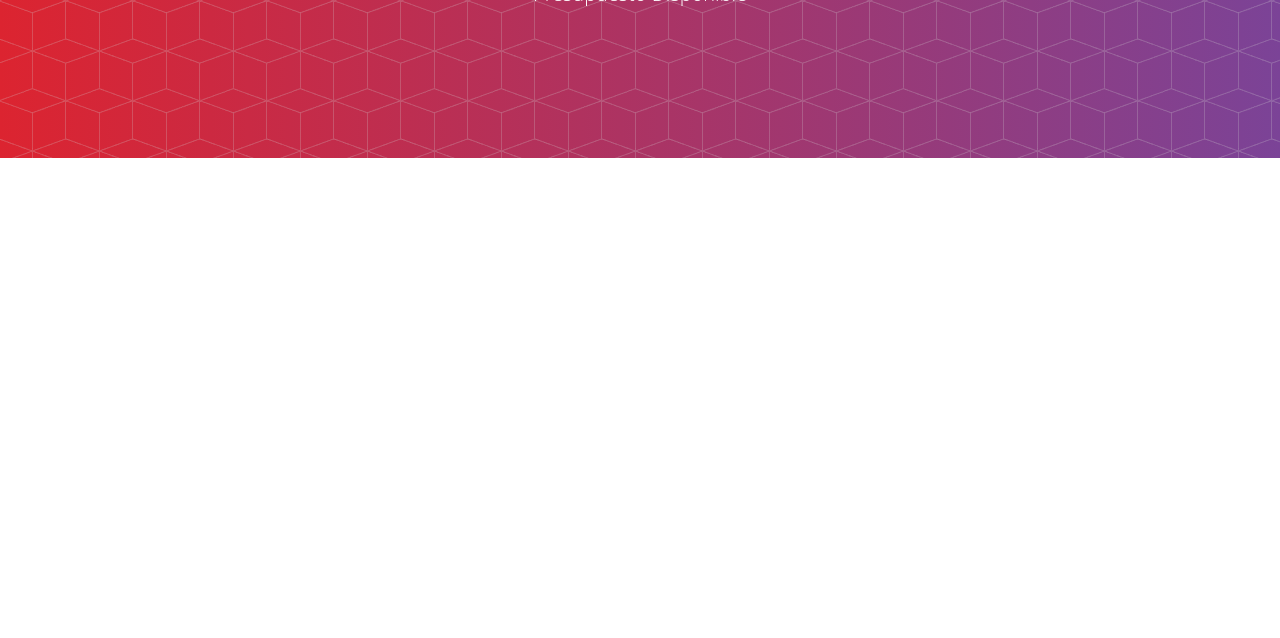
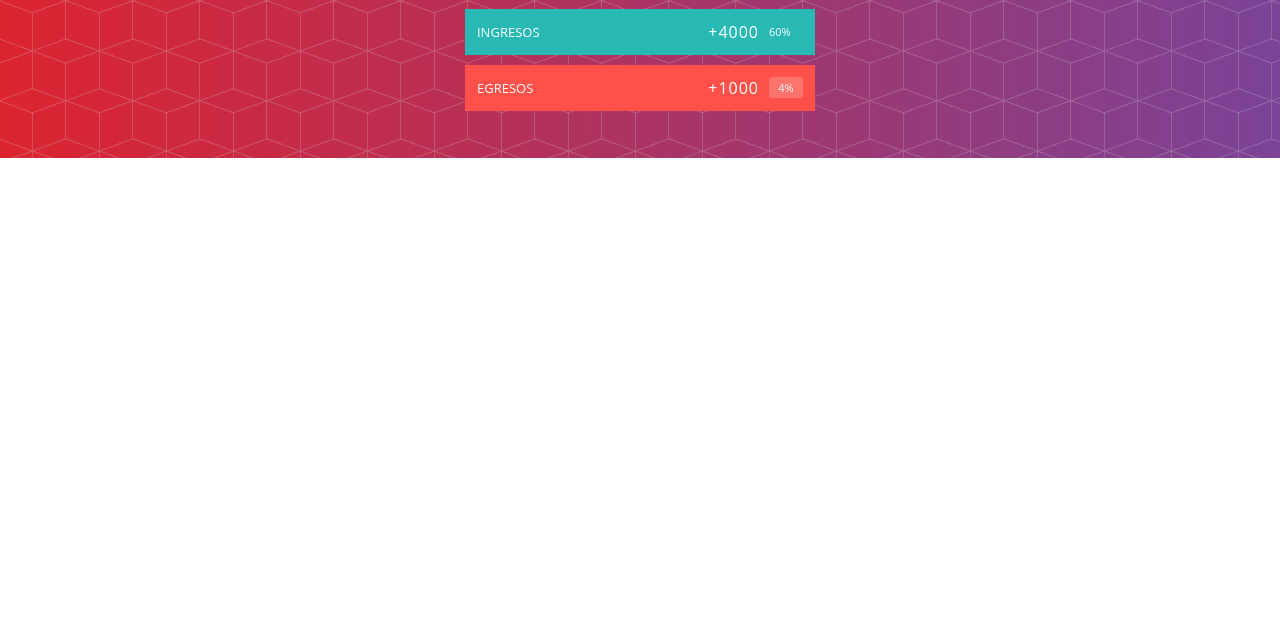
Before and after one commit to paulap015/Presupuesto-web, a plain HTML site: page index.html in a window 1280 px wide. Shown: the part 162-800 px from the top of the page. Drawn offline with Linux system fonts and the light colour scheme.

Commit message:
Actualizar header con ingresos-egresos %

```diff
--- a/index.html
+++ b/index.html
@@ -13,6 +13,22 @@
             <div class="presupuesto_titulo">
                 Presupuesto Disponible
             </div>
+            <div class="presupuesto_valor">+2000</div>
+            <div class="presupuesto_ingreso limpiarEstilos">
+                <div class="presupuesto_ingreso--texto">Ingresos</div>
+                <div class="derecha">
+                    <div class="presupuesto_ingreso--valor">+4000</div>
+                    <div class="presupuesto_ingreso--porcentaje">60%</div>
+                </div>
+            </div>
+            <div class="presupuesto_egreso limpiarEstilos">
+                <div class="presupuesto_egreso--texto">Egresos</div>
+                <div class="derecha limpiarEstilos">
+                    <div class="presupuesto_egreso--valor">+1000</div>
+                    <div class="presupuesto_egreso--porcentaje">4%</div>
+                </div>
+            </div>
+
         </div>
     </div>
 
```
